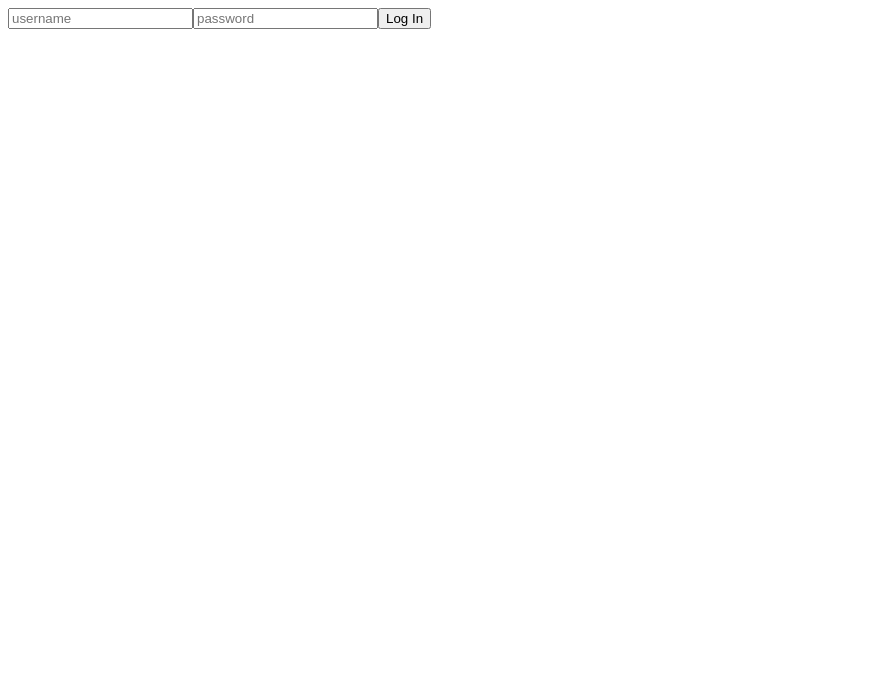
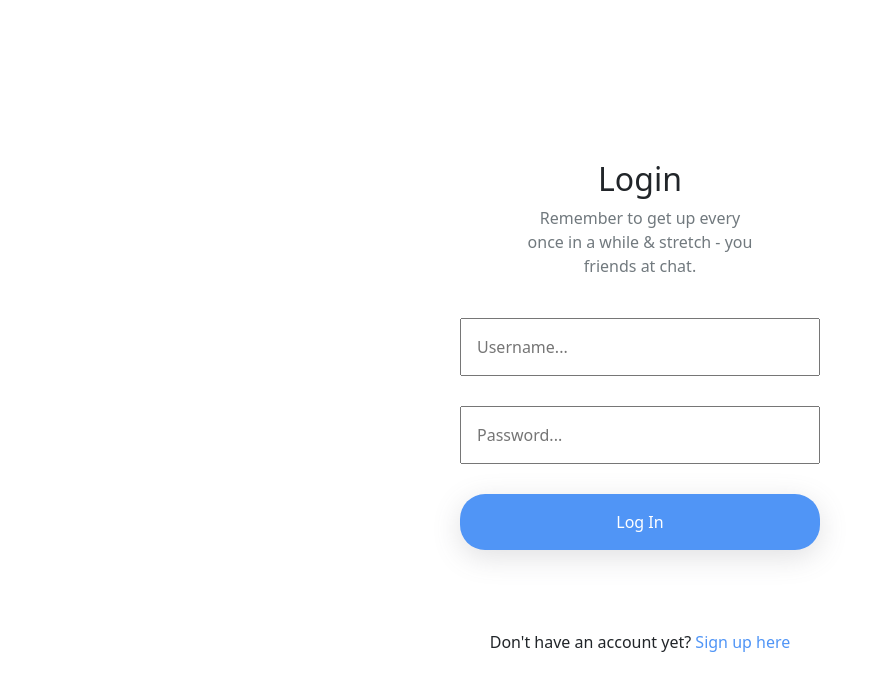
Before and after one commit to nuuttinyyssonen/Chat_App_React-Express, a React (Create React App) app in the folder client/: page / in a window 1280 px wide. Shown: the top 690 px of the page, without its empty margins (0-876 px from the left). Built offline with nearby package versions, Linux system fonts and the light colour scheme.

Commit message:
added boostrap and css to signup/in components

```diff
--- a/client/public/index.html
+++ b/client/public/index.html
@@ -3,6 +3,12 @@
   <head>
     <meta charset="utf-8" />
     <link rel="icon" href="%PUBLIC_URL%/favicon.ico" />
+    <link
+      rel="stylesheet"
+      href="https://cdn.jsdelivr.net/npm/bootstrap@5.1.3/dist/css/bootstrap.min.css"
+      integrity="sha384-1BmE4kWBq78iYhFldvKuhfTAU6auU8tT94WrHftjDbrCEXSU1oBoqyl2QvZ6jIW3"
+      crossorigin="anonymous"
+    />
     <meta name="viewport" content="width=device-width, initial-scale=1" />
     <meta name="theme-color" content="#000000" />
     <meta
--- a/client/src/components/Login/LoginForm.jsx
+++ b/client/src/components/Login/LoginForm.jsx
@@ -1,10 +1,17 @@
+import '../../style/user/user.css';
+import { Link } from 'react-router-dom';
 const LoginForm = ({ username, setUsername, password, setPassword, onSubmit }) => {
   return (
-    <form onSubmit={onSubmit}>
-      <input placeholder="username" value={username} onChange={(e) => setUsername(e.target.value)}/>
-      <input placeholder="password" value={password} onChange={(e) => setPassword(e.target.value)}/>
-      <button type="submit">Log In</button>
-    </form>
+    <div className='container' id='container-login'>
+      <h2>Login</h2>
+      <p className='paragraph'>Remember to get up every once in a while & stretch - you friends at chat.</p>
+      <form className='login-form' onSubmit={onSubmit}>
+        <input className='login-input' placeholder="Username..." value={username} onChange={(e) => setUsername(e.target.value)}/>
+        <input type='password' className='login-input' placeholder="Password..." value={password} onChange={(e) => setPassword(e.target.value)}/>
+        <button className='login-btn' type="submit">Log In</button>
+      </form>
+      <p className='link'>Don&apos;t have an account yet? <Link className='signup-link' to='/signup'>Sign up here</Link></p>
+    </div>
   );
 };
 
--- a/client/src/components/signup/SignupForm.jsx
+++ b/client/src/components/signup/SignupForm.jsx
@@ -1,14 +1,21 @@
+import '../../style/user/user.css';
+import { Link } from 'react-router-dom';
 const SignupForm = ({ username, setUsername, password, setPassword, passwordRepeat, setPasswordRepeat, firstName, setFirstName, lastName, setLastName, email, setEmail, onSubmit }) => {
   return (
-    <form onSubmit={onSubmit}>
-      <input placeholder="First name..." value={firstName} onChange={(e) => setFirstName(e.target.value)}/>
-      <input placeholder="Last name..." value={lastName} onChange={(e) => setLastName(e.target.value)}/>
-      <input placeholder="Username..." value={username} onChange={(e) => setUsername(e.target.value)}/>
-      <input placeholder="Email..." value={email} onChange={(e) => setEmail(e.target.value)}/>
-      <input type="password" placeholder="Password..." value={password} onChange={(e) => setPassword(e.target.value)}/>
-      <input type="password" placeholder="Repeat password..." value={passwordRepeat} onChange={(e) => setPasswordRepeat(e.target.value)} />
-      <button type="submit">Sign up</button>
-    </form>
+    <div className='container' id='container-signup'>
+      <h2>Login</h2>
+      <p className='paragraph'>You and your friends aways connected.</p>
+      <form className='login-form' onSubmit={onSubmit}>
+        <input className='login-input' placeholder="First name..." value={firstName} onChange={(e) => setFirstName(e.target.value)}/>
+        <input className='login-input' placeholder="Last name..." value={lastName} onChange={(e) => setLastName(e.target.value)}/>
+        <input className='login-input' placeholder="Username..." value={username} onChange={(e) => setUsername(e.target.value)}/>
+        <input className='login-input' placeholder="Email..." value={email} onChange={(e) => setEmail(e.target.value)}/>
+        <input className='login-input' type="password" placeholder="Password..." value={password} onChange={(e) => setPassword(e.target.value)}/>
+        <input className='login-input' type="password" placeholder="Repeat password..." value={passwordRepeat} onChange={(e) => setPasswordRepeat(e.target.value)} />
+        <button className='login-btn' type="submit">Sign up</button>
+      </form>
+      <p className='link'>Already have an account? <Link className='signup-link' to='/'>Login here</Link></p>
+    </div>
   );
 };
 
--- /dev/null
+++ b/client/src/style/user/user.css
@@ -0,0 +1,54 @@
+.container {
+    display: flex;
+    flex-direction: column;
+    justify-content: center;
+    align-items: center;
+}
+
+#container-login {
+    padding-top: 20vh;
+}
+
+#container-signup {
+    padding-top: 5vh
+}
+
+.paragraph {
+    color: #71797E;
+    padding-bottom: 3vh;
+    max-width: 30vh;
+    text-align: center;
+}
+
+.login-form {
+    display: flex;
+    flex-direction: column;
+    justify-content: center;
+    align-items: center;
+    gap: 30px
+}
+
+.login-input {
+    padding: 15px;
+    width: 45vh;
+}
+
+.login-btn {
+    padding: 10px;
+    border-radius: 25px;
+    border-style: none;
+    width: 45vh;
+    background-color: #5095F6;
+    color: white;
+    height: 7vh;
+    box-shadow: rgba(100, 100, 111, 0.2) 0px 7px 29px 0px;
+}
+
+.link {
+    padding-top: 10vh;
+}
+
+.signup-link {
+    color: #5095F6;
+    text-decoration: none;
+}
```
Also changed, not shown: 1 other file (tests, documents, lock files or other folders).
